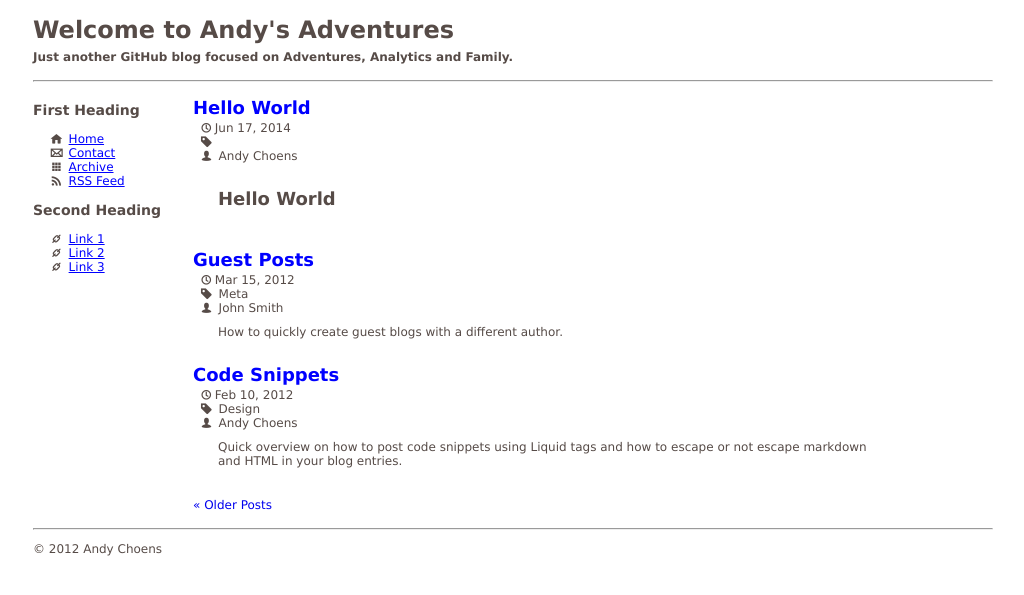
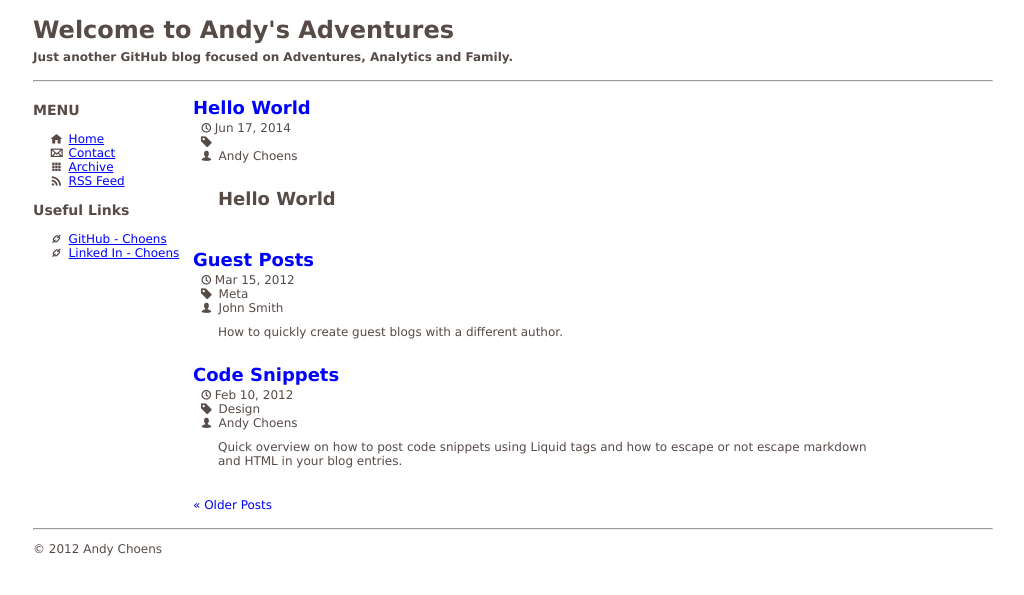
Before and after one commit to Choens/choens.github.io, a Jekyll site: the page built from index.html, in a window 1280 px wide. Shown: the top 595 px of the page, without its empty margins (25-1049 px from the left). Built offline with Jekyll 4.4.1, drawn with Linux system fonts in a browser that asks for light colours; the list of posts is cut into pages by our own code.

Commit message:
Changes to make the site look better . . . and maybe even work correctly.

```diff
--- a/_layouts/default.html
+++ b/_layouts/default.html
@@ -24,21 +24,22 @@
 
         <nav>
 
-            <h3>First Heading</h3>
+            <h3>MENU</h3>
 
             <ul>
-                <li><i class="icon-home"></i>   <a href="{{site.baseurl}}/">Home</a></li>
-                <li><i class="icon-mail"></i>   <a href="{{site.baseurl}}/contact">Contact</a></li>
-                <li><i class="icon-th"></i>     <a href="{{site.baseurl}}/archive">Archive</a></li>
-                <li><i class="icon-rss"></i>    <a href="{{site.baseurl}}/feed.xml">RSS Feed</a></li>
+                <li><i class="icon-home"></i>   <a href="{{site.url}}/">Home</a></li>
+                <li><i class="icon-mail"></i>   <a href="{{site.url}}/contact">Contact</a></li>
+                <li><i class="icon-th"></i>     <a href="{{site.url}}/archive">Archive</a></li>
+                <li><i class="icon-rss"></i>    <a href="{{site.url}}/feed.xml">RSS Feed</a></li>
             </ul>
 
-            <h3>Second Heading</h3>
+            <h3>Useful Links</h3>
 
             <ul>
-                <li><i class="icon-link"></i>   <a href="#">Link 1</a></li>
-                <li><i class="icon-link"></i>   <a href="#">Link 2</a></li>
-                <li><i class="icon-link"></i>   <a href="#">Link 3</a></li>
+                <li><i class="icon-link"></i>   <a href="https://github.com/Choens">GitHub
+                - Choens</a></li>
+                <li><i class="icon-link"></i>   <a href="https://www.linkedin.com/">Linked
+                In - Choens</a></li>
             </ul>
         </nav>
 
```
